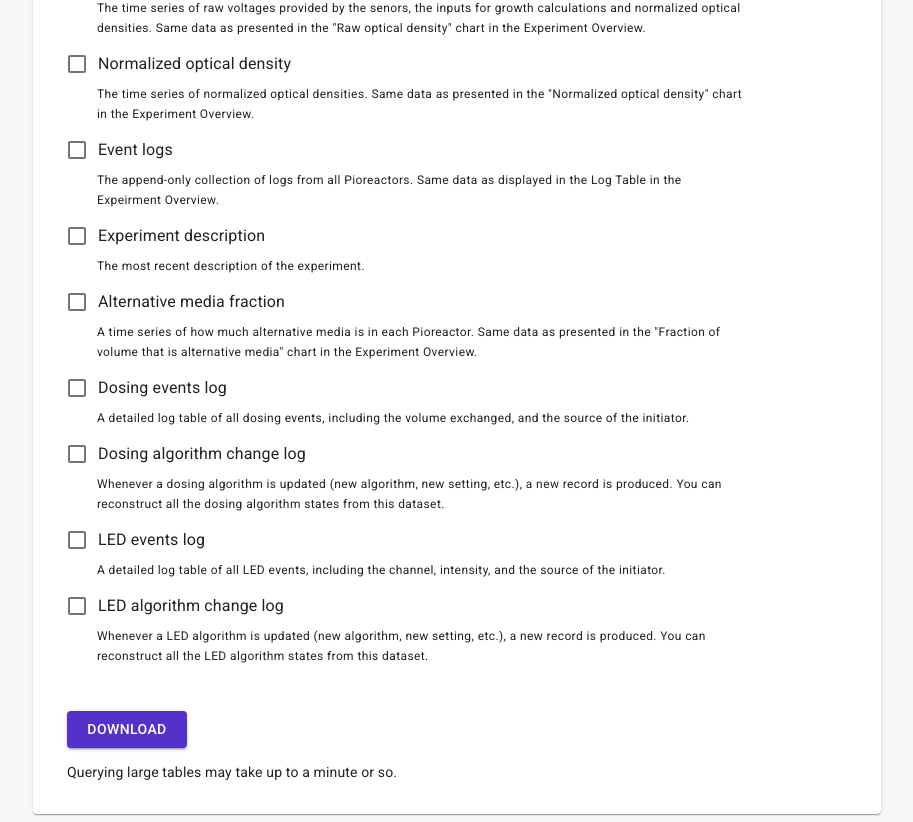
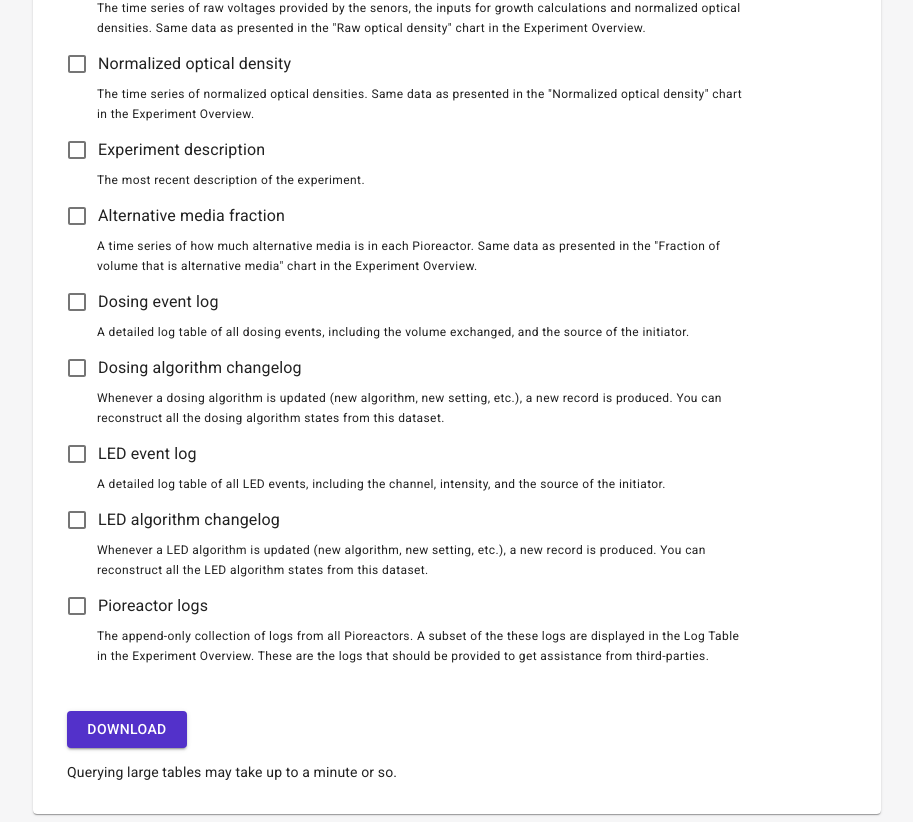
Before and after one commit to Pioreactor/pioreactorui, a React (Create React App) app in the folder client/: page /download-data in a window 1280 px wide. Shown: the part 456-1278 px from the top of the page, without its empty margins (183-1096 px from the left). Built offline with nearby package versions, Linux system fonts and the light colour scheme; no server answers.

Commit message:
new logs stream

```diff
--- a/client/src/DownloadData.jsx
+++ b/client/src/DownloadData.jsx
@@ -127,14 +127,6 @@ const CheckboxesGroup = (props) => {
           </Typography>
 
           <FormControlLabel
-            control={<Checkbox checked={props.isChecked.logs} onChange={props.handleChange} name="logs" />}
-            label="Event logs"
-          />
-          <Typography variant="caption" className={classes.caption} gutterBottom>
-            The append-only collection of logs from all Pioreactors. Same data as displayed in the Log Table in the Expeirment Overview.
-          </Typography>
-
-          <FormControlLabel
             control={<Checkbox checked={props.isChecked.experiments} onChange={props.handleChange} name="experiments" />}
             label="Experiment description"
           />
@@ -152,7 +144,7 @@ const CheckboxesGroup = (props) => {
 
           <FormControlLabel
             control={<Checkbox checked={props.isChecked.dosing_events} onChange={props.handleChange} name="dosing_events" />}
-            label="Dosing events log"
+            label="Dosing event log"
           />
           <Typography variant="caption" className={classes.caption} gutterBottom>
             A detailed log table of all dosing events, including the volume exchanged, and the source of the initiator.
@@ -160,7 +152,7 @@ const CheckboxesGroup = (props) => {
 
           <FormControlLabel
             control={<Checkbox checked={props.isChecked.dosing_algorithm_settings} onChange={props.handleChange} name="dosing_algorithm_settings" />}
-            label="Dosing algorithm change log"
+            label="Dosing algorithm changelog"
           />
           <Typography variant="caption" className={classes.caption} gutterBottom>
             Whenever a dosing algorithm is updated (new algorithm, new setting, etc.), a new record is produced. You can reconstruct all the dosing algorithm states
@@ -169,7 +161,7 @@ const CheckboxesGroup = (props) => {
 
           <FormControlLabel
             control={<Checkbox checked={props.isChecked.led_events} onChange={props.handleChange} name="led_events" />}
-            label="LED events log"
+            label="LED event log"
           />
           <Typography variant="caption" className={classes.caption} gutterBottom>
             A detailed log table of all LED events, including the channel, intensity, and the source of the initiator.
@@ -177,13 +169,21 @@ const CheckboxesGroup = (props) => {
 
           <FormControlLabel
             control={<Checkbox checked={props.isChecked.led_algorithm_settings} onChange={props.handleChange} name="led_algorithm_settings" />}
-            label="LED algorithm change log"
+            label="LED algorithm changelog"
           />
           <Typography variant="caption" className={classes.caption} gutterBottom>
             Whenever a LED algorithm is updated (new algorithm, new setting, etc.), a new record is produced. You can reconstruct all the LED algorithm states
             from this dataset.
           </Typography>
 
+          <FormControlLabel
+            control={<Checkbox checked={props.isChecked.logs} onChange={props.handleChange} name="logs" />}
+            label="Pioreactor logs"
+          />
+          <Typography variant="caption" className={classes.caption} gutterBottom>
+            The append-only collection of logs from all Pioreactors. A subset of the these logs are displayed in the Log Table in the Experiment Overview.
+            These are the logs that should be provided to get assistance from third-parties.
+          </Typography>
 
         </FormGroup>
       </FormControl>
--- a/client/src/Pioreactors.jsx
+++ b/client/src/Pioreactors.jsx
@@ -912,7 +912,7 @@ function SettingsActionsDialog(props) {
             unit={props.unit}
             config={props.config}
             experiment={props.experiment}
-            currentLEDAlgorithm={"silent"}
+            currentLEDAlgorithm={props.ledAlgorithm}
           />
           <Divider className={classes.divider} />
         </TabPanel>
--- a/client/src/components/Chart.jsx
+++ b/client/src/components/Chart.jsx
@@ -158,9 +158,7 @@ class Chart extends React.Component {
   }
 
   onMessageArrived(message) {
-    if (message.retained){
-      return
-    }
+
     const currentTime = moment()
 
     var key = this.props.isODReading
--- a/client/src/components/LogTable.jsx
+++ b/client/src/components/LogTable.jsx
@@ -76,7 +76,7 @@ class LogTable extends React.Component {
   }
 
   onConnect() {
-      this.client.subscribe(["pioreactor", "+", "+", "log"].join("/"))
+      this.client.subscribe(["pioreactor", "+", "+", "logs", "app_logs_for_ui"].join("/"))
   }
 
   onMessageArrived(message) {
```
Also changed, not shown: 15 other files (tests, documents, lock files or other folders).
